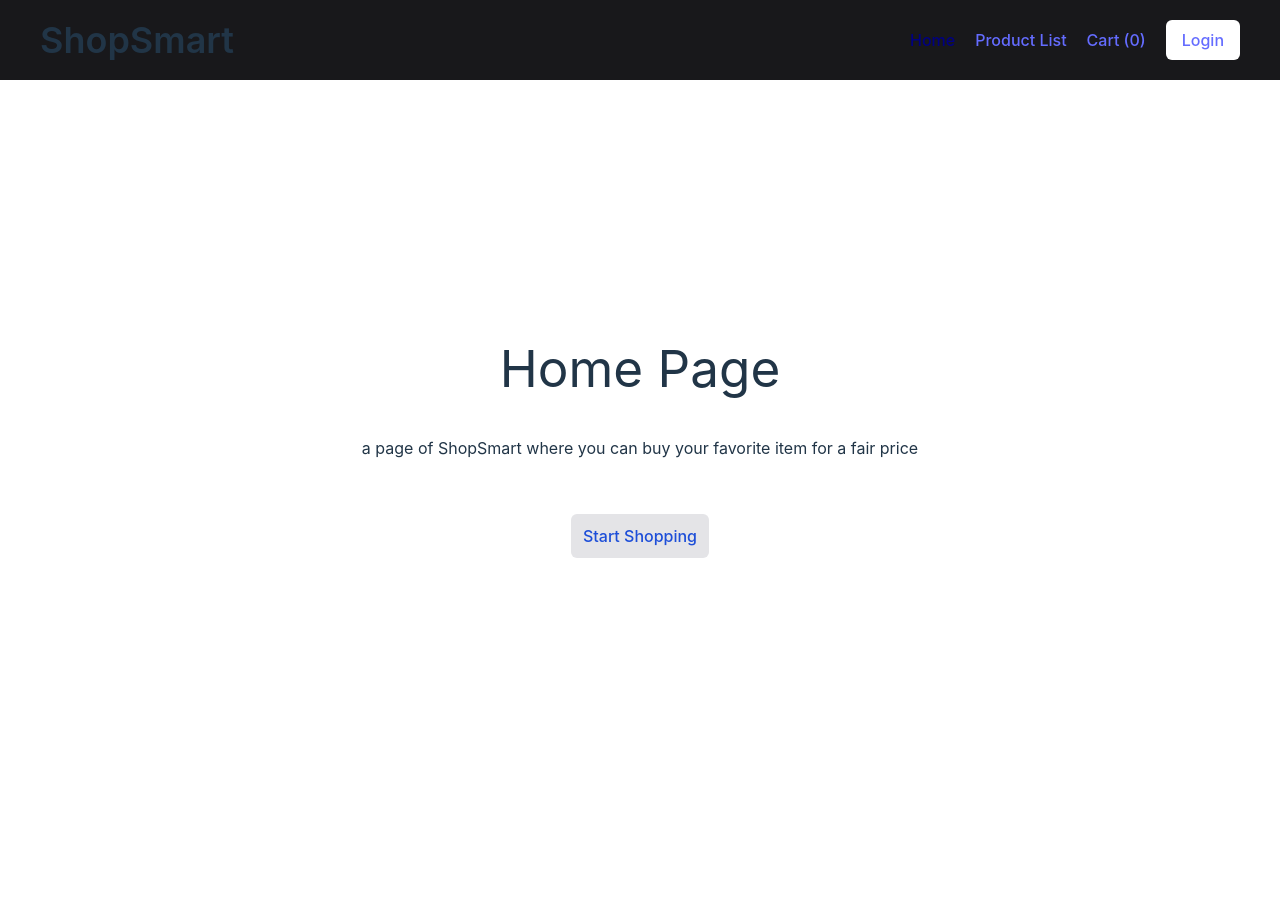
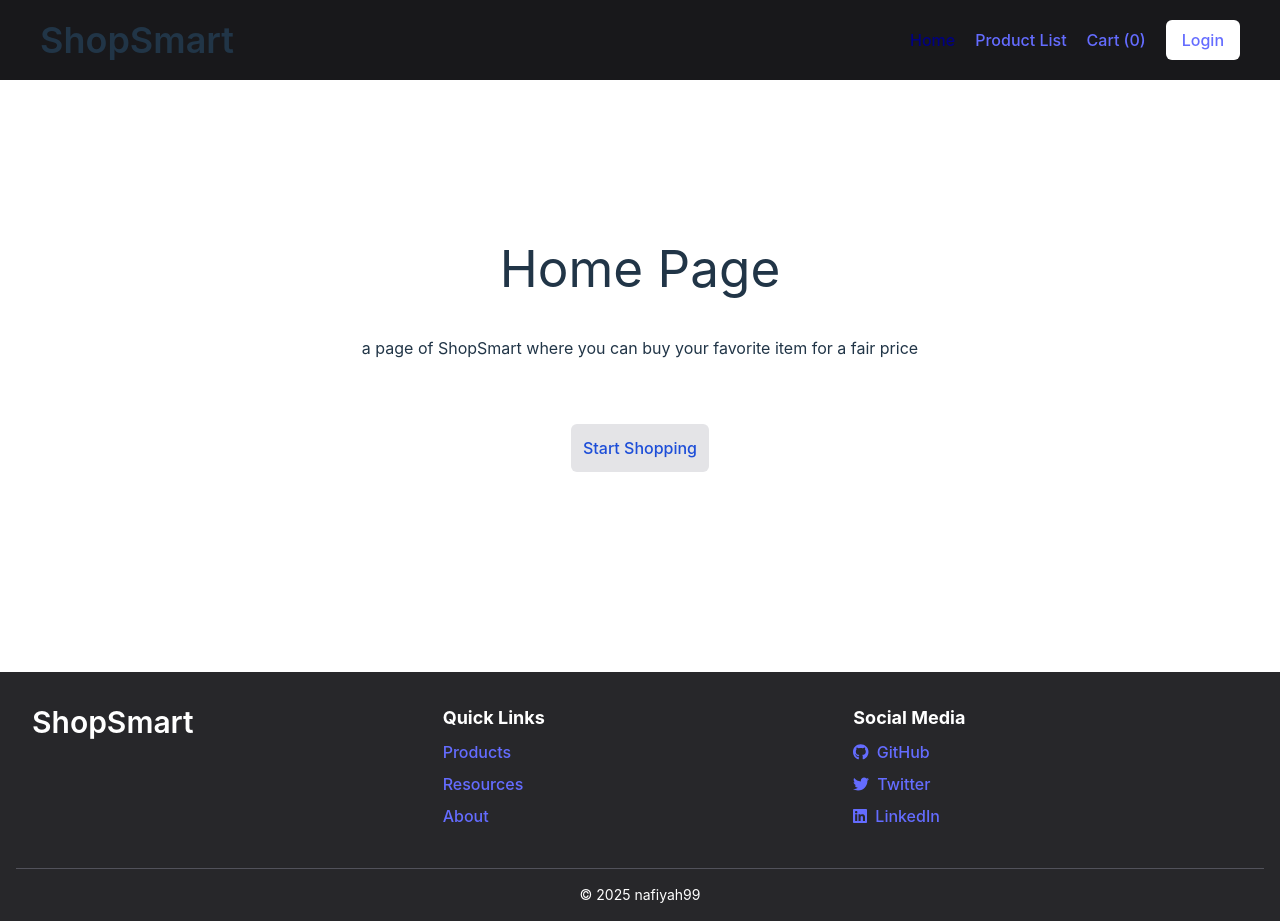
Before and after one commit to revou-fsse-oct24/milestone-2-nafiyah99, a React (Vite) app: page / in a window 1280 px wide. Before the commit the page ends 800 px from the top, so only its background shows below. Built offline with nearby package versions, Linux system fonts and the light colour scheme; no server answers.

Commit message:
fix some error

```diff
--- a/package.json
+++ b/package.json
@@ -10,6 +10,9 @@
     "preview": "vite preview"
   },
   "dependencies": {
+    "@fortawesome/fontawesome-free": "^6.7.2",
+    "@fortawesome/free-brands-svg-icons": "^6.7.2",
+    "@fortawesome/react-fontawesome": "^0.2.2",
     "@types/react-router-dom": "^5.3.3",
     "react": "^18.3.1",
     "react-dom": "^18.3.1",
--- a/src/App.css
+++ b/src/App.css
@@ -1,9 +1,4 @@
-#root {
-  max-width: 1280px;
-  margin: auto;
-  padding: 2rem;
-  text-align: center;
-}
+
 
 .active {
   color: navy;
--- a/src/App.tsx
+++ b/src/App.tsx
@@ -11,7 +11,8 @@ import ProductDetail from './pages/ProductDetail';
 import ProductLayout from './pages/ProductLayout';
 import Navbar from './components/Navbar';
 import Cart from './pages/Cart';
-// import ProtectedRoute from './utils/ProtectedRoute';
+import Footer from './components/Footer';
+import ProtectedRoute from './utils/ProtectedRoute';
 
 export interface Products {
   id: number;
@@ -113,13 +114,14 @@ const App = () => {
 
   return (
     <>
+      <div className='flex flex-col items-center'>
         <Navbar cartItemCount={cart.reduce((count, item) => count + item.quantity, 0)} />
         <br />
         <Routes>
           <Route path="/" element={<Home />} />
           <Route path="/login" element={<Login />} />
           <Route path="/register" element={<Register />} />
-        {/* <Route element={<ProtectedRoute />}> */}
+          <Route element={<ProtectedRoute category={''} title={''} />}>
           <Route path="/cart" element={<Cart cart={cart} onRemove={handleRemoveFromCart} onUpdateQuantity={handleUpdateQuantity} />} />
           {products.length > 0 && (
             <Route path="/product" element={<ProductLayout />}>
@@ -127,12 +129,13 @@ const App = () => {
               <Route path=":id" element={<ProductDetail getItems={getItems} items={items} onClickProps={handleAddToCart} />} />
             </Route>
           )}
-        {/* </Route> */}
+          </Route>
 
           {/* <Route path="*" element={<NotFound />} /> */}
         </Routes>
 
-      {/* <Footer /> */}
+        <Footer />
+      </div>
     </>
   );
 };
--- a/src/components/Footer.tsx
+++ b/src/components/Footer.tsx
@@ -1,14 +1,61 @@
+import { FontAwesomeIcon } from '@fortawesome/react-fontawesome';
+import { faGithub, faTwitter, faLinkedin } from '@fortawesome/free-brands-svg-icons';
+
 const Footer = () => {
   return (
-    <>
-      <footer>
-        <ul>
-            <li>Products</li>
-            <li>Recources</li>
-            <li></li>
-        </ul>
-      </footer>
-    </>
+    <footer className="relative bottom-0 left-0 right-0 w-full bg-zinc-800 text-white p-4 mt-12">
+      <div className="container mx-auto grid grid-cols-1 md:grid-cols-3 gap-4 p-4">
+        <div className='text-center md:text-left'>
+          <p className='text-3xl font-semibold'>ShopSmart</p>
+        </div>
+        <div className="text-center md:text-left">
+          <h5 className="text-lg font-bold mb-2">Quick Links</h5>
+          <ul>
+            <li className="mb-2">
+              <a href="#" className="hover:text-zinc-200">
+                Products
+              </a>
+            </li>
+            <li className="mb-2">
+              <a href="#" className="hover:text-zinc-200">
+                Resources
+              </a>
+            </li>
+            <li className="mb-2">
+              <a href="#" className="hover:text-zinc-200">
+                About
+              </a>
+            </li>
+          </ul>
+        </div>
+        <div className="text-center md:text-left">
+          <h5 className="text-lg font-bold mb-2">Social Media</h5>
+          <ul>
+            <li className="mb-2">
+              <a href="https://github.com/nafiyah99" target="_blank" rel="noopener noreferrer" className="hover:text-zinc-200">
+                <FontAwesomeIcon icon={faGithub} className="mr-2" />
+                GitHub
+              </a>
+            </li>
+            <li className="mb-2">
+              <a href="https://twitter.com/nafiyah99" target="_blank" rel="noopener noreferrer" className="hover:text-zinc-200">
+                <FontAwesomeIcon icon={faTwitter} className="mr-2" />
+                Twitter
+              </a>
+            </li>
+            <li className="mb-2">
+              <a href="https://linkedin.com/in/nafiyah99" target="_blank" rel="noopener noreferrer" className="hover:text-zinc-200">
+                <FontAwesomeIcon icon={faLinkedin} className="mr-2" />
+                LinkedIn
+              </a>
+            </li>
+          </ul>
+        </div>
+      </div>
+      <div className="text-center border-t border-zinc-600 mt-4 pt-4">
+        <p className='text-sm'>&copy; 2025 nafiyah99</p>
+      </div>
+    </footer>
   );
 };
 
--- a/src/index.css
+++ b/src/index.css
@@ -28,10 +28,8 @@ a:hover {
 
 body {
   margin: 0;
-  display: flex;
-  place-items: center;
   min-width: 320px;
-  min-height: 100vh;
+  height: 100vh;
 }
 
 h1 {
--- a/src/pages/Cart.tsx
+++ b/src/pages/Cart.tsx
@@ -14,7 +14,7 @@ const Cart: React.FC<CartProps> = ({ cart, onRemove, onUpdateQuantity }) => {
 
   return (
     <>
-      <section className="mt-16 bg-zinc-900 flex flex-col items-start border border-zinc-700 rounded-xl p-10 gap-5">
+      <section className="m-20 w-auto md:max-w-screen-md bg-zinc-900 flex flex-col items-start justify-center border border-zinc-700 rounded-xl p-10 gap-5">
         {cart.length === 0 ? (
           <p className="text-2xl">There are no items in your cart.</p>
         ) : (
--- a/src/pages/Home.tsx
+++ b/src/pages/Home.tsx
@@ -3,8 +3,8 @@ import { Link } from 'react-router-dom';
 const Home = () => {
   return (
     <>
-      <section className="">
-        <div className='flex flex-col gap-10 m-16'>
+      <section className="p-2 m-36 flex flex-col justify-center items-center">
+        <div className='flex flex-col items-center gap-10 m-16'>
           <h1>Home Page</h1>
           <p className="">a page of ShopSmart where you can buy your favorite item for a fair price</p>
         </div>
--- a/src/pages/ProductLayout.tsx
+++ b/src/pages/ProductLayout.tsx
@@ -12,8 +12,8 @@ const ProductLayout = () => {
 
   return (
     <>
-      <div className="mt-16">
-        {location.pathname === '/product' && <input className="bg-zinc-900 border border-zinc-700 flex text-white p-3 w-72 m-2 rounded-xl" placeholder="Search by title" type="text" value={title ?? ''} onChange={handleSearchChange} />}
+      <div className="mt-20 ml-10">
+        {location.pathname === '/product' && <input className="bg-zinc-900 border border-zinc-700 flex text-white p-3 w-auto m-2 ml-10 rounded-xl" placeholder="Search by title" type="text" value={title ?? ''} onChange={handleSearchChange} />}
         <Outlet context={{ category, title }} />
       </div>
     </>
@@ -21,3 +21,5 @@ const ProductLayout = () => {
 };
 
 export default ProductLayout;
+
+// bisa diatur utk jika kategori sudah dipilih, maka searchbar hanya akan menampilkan produk yang sesuai kategorinya saja
--- a/src/pages/ProductList.tsx
+++ b/src/pages/ProductList.tsx
@@ -3,7 +3,7 @@ import { Products } from '../App';
 import Button from '../components/Button';
 
 const ProductList = ({ filterCategory, products, onClickProps }: { filterCategory: (categoryId: string) => void; products: Products[]; onClickProps: (product: Products) => void }) => {
-  const { category, title } = useOutletContext<{ category: string | null, title: string | null }>();
+  const { category, title } = useOutletContext<{ category: string | null; title: string | null }>();
 
   const filteredProducts = products.filter((product) => {
     const matchesCategory = category ? product.category.name.toLowerCase().includes(category.toLowerCase()) : true;
@@ -13,6 +13,7 @@ const ProductList = ({ filterCategory, products, onClickProps }: { filterCategor
 
   return (
     <>
+      <section className='m-10'>
         <h1 className="text-start text-4xl m-5 ms-0">Product List</h1>
 
         <div className="flex flex-col justify-between md:flex-row">
@@ -68,6 +69,7 @@ const ProductList = ({ filterCategory, products, onClickProps }: { filterCategor
             </div>
           </section>
         </div>
+      </section>
     </>
   );
 };
--- a/src/pages/Register.tsx
+++ b/src/pages/Register.tsx
@@ -70,13 +70,13 @@ const Register: React.FC = () => {
 
   return (
     <>
-    <div className="min-h-screen  flex flex-col justify-center py-12 sm:px-6 lg:px-8">
+    <div className="min-h-screen flex flex-col justify-center py-12 sm:px-6 lg:px-8">
       <div className="sm:mx-auto sm:w-full sm:max-w-md">
         <h2 className="mt-6 text-center text-3xl font-bold text-gray-300">Create your account</h2>
       </div>
 
       <div className="mt-8 sm:mx-auto sm:w-full sm:max-w-md">
-        <div className="bg-zinc-900 py-8 px-4 shadow sm:rounded-lg sm:px-10">
+        <div className="bg-zinc-900 py-8 px-10 shadow rounded-lg">
           <form className="space-y-6" onSubmit={handleSubmit}>
             <div>
               <label htmlFor="name" className="block text-start text-sm font-medium text-gray-300">
--- a/src/utils/ProtectedRoute.tsx
+++ b/src/utils/ProtectedRoute.tsx
@@ -1,8 +1,8 @@
-import { Navigate } from 'react-router-dom';
+import {  Navigate, Outlet } from 'react-router-dom';
 
-const ProtectedRoute = ({ children }: { children: JSX.Element }) => {
+const ProtectedRoute = ({ category, title }: { category: string; title: string }) => {
   const token = localStorage.getItem('token');
-  return token ? children : <Navigate to="/login" />;
+  return token ? <Outlet context={{ category, title }} /> : <Navigate to="/login" />;
 };
 
 export default ProtectedRoute;
```
Also changed, not shown: src/components/CartItem.tsx (+4 -5 lines), 1 other file (tests, documents, lock files or other folders). Lines whose indentation alone changed are shown as unchanged.
